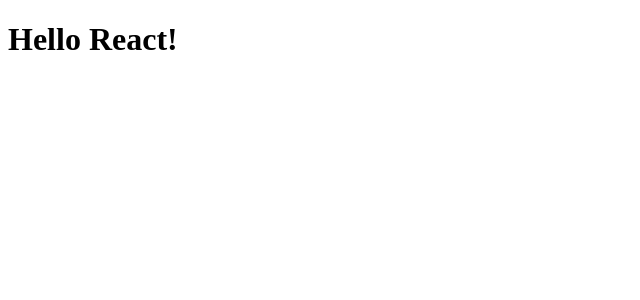
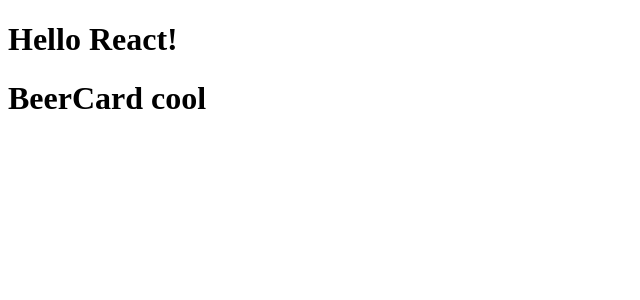
Before and after one commit to gyp2018/beerpad, a React app: page / in a window 1280 px wide. Shown: the top 300 px of the page, without its empty margins (0-640 px from the left). Built offline with nearby package versions, Linux system fonts and the light colour scheme.

Commit message:
add PropTypes

```diff
--- a/package.json
+++ b/package.json
@@ -8,9 +8,10 @@
   "scripts": {
     "start": "NODE_ENV=development webpack-dev-server ",
     "build": "NODE_ENV=production webpack",
-    "eslint": "eslint src/**/*.js"
+    "eslint": "eslint src/** --ext .js .jsx"
   },
   "dependencies": {
+    "prop-types": "^15.6.0",
     "react": "^16.2.0",
     "react-dom": "^16.2.0"
   },
--- a/src/components/App.jsx
+++ b/src/components/App.jsx
@@ -1,8 +1,10 @@
 import React from 'react';
+import BeerCard from './beerCard/BeerCard';
 
 const App = () => (
   <div>
     <h1>Hello React!</h1>
+    <BeerCard name="cool" />
   </div>
 );
 
--- /dev/null
+++ b/src/components/beerCard/BeerCard.jsx
@@ -0,0 +1,29 @@
+import React from 'react';
+import PropTypes from 'prop-types';
+
+class BeerCard extends React.Component {
+  constructor(props) {
+    super(props);
+
+    this.state = {
+      name: props.name,
+    };
+  }
+
+  render() {
+    return (
+      <div>
+        <h1>BeerCard {this.state.name}</h1>
+      </div>
+    );
+  }
+}
+
+BeerCard.propTypes = {
+  name: PropTypes.string,
+};
+BeerCard.defaultProps = {
+  name: 'Stranger',
+};
+
+export default BeerCard;
--- a/src/vendor.js
+++ b/src/vendor.js
@@ -1,3 +1,4 @@
 /* eslint no-unused-vars: "off" */
 import React from 'react';
 import ReactDOM from 'react-dom';
+import PropTypes from 'prop-types';
```
Also changed, not shown: .eslintrc.js.
